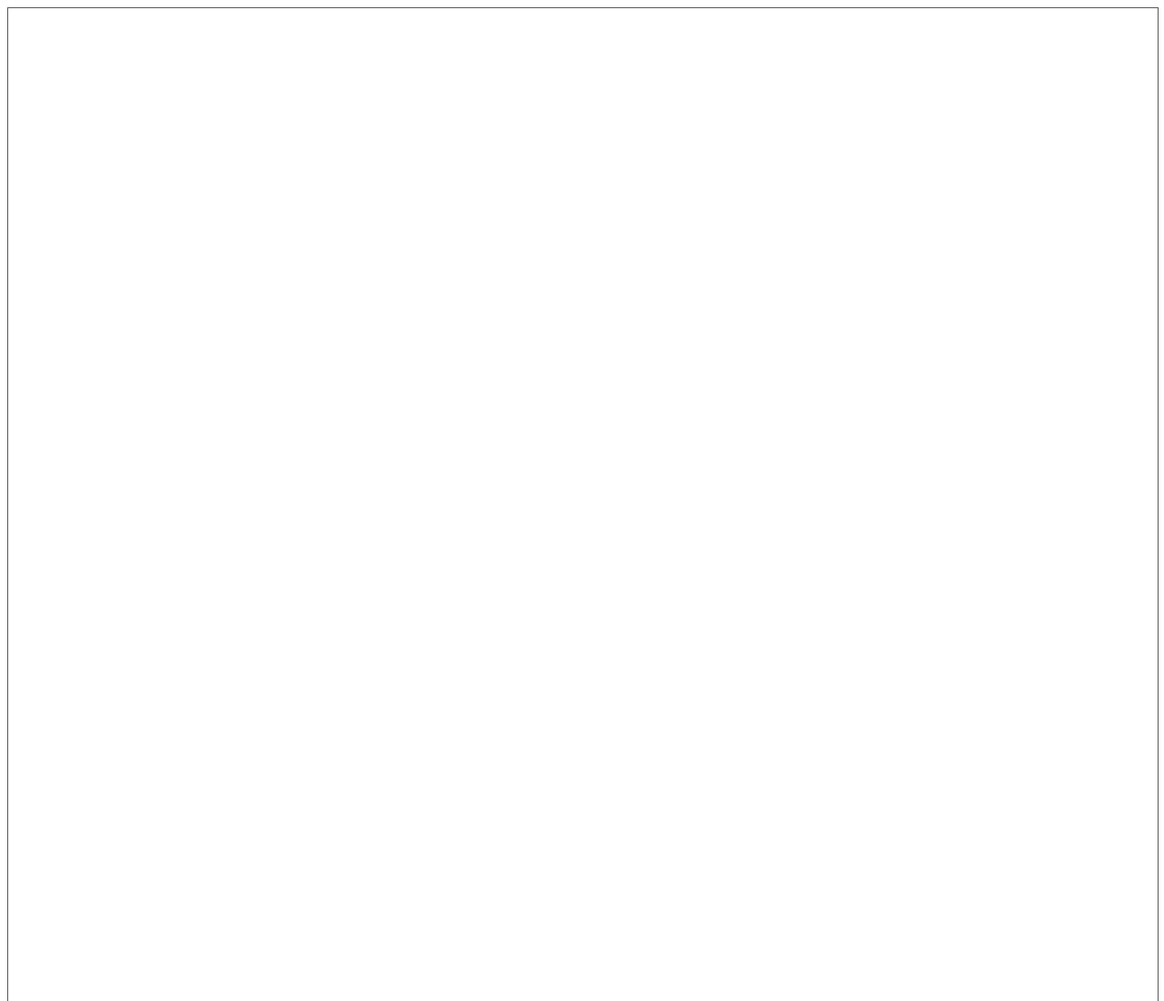
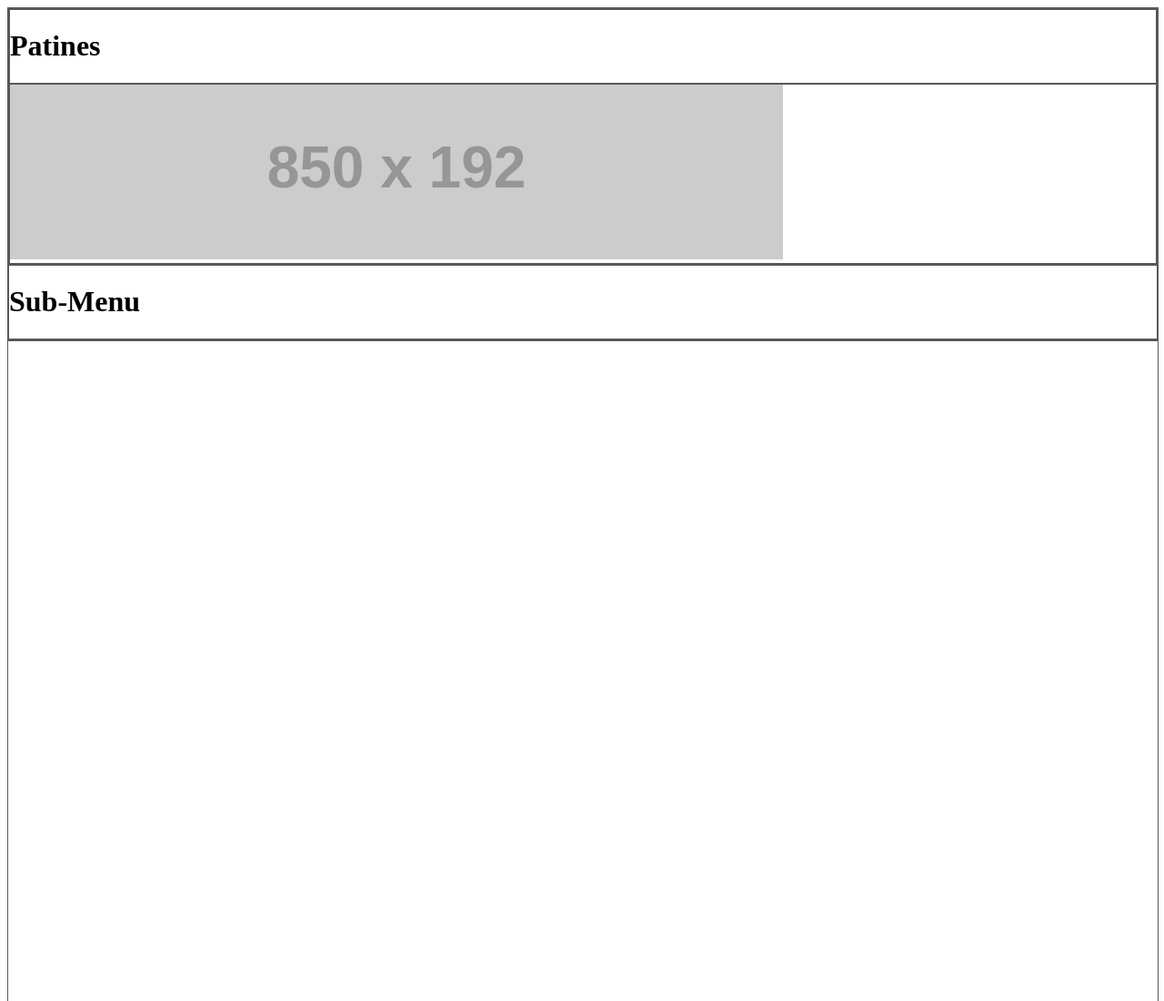
Before and after one commit to jona2255/smx-inercia, a plain HTML site: page patines.html in a window 1280 px wide. Shown: the top 1100 px of the page at 91% size. Drawn offline with Linux system fonts and the light colour scheme; placeholder pictures from the web are drawn by us.

Commit message:
footer acabo y empezado una nueva pagina (patines)

```diff
--- a/patines.css
+++ b/patines.css
@@ -2,18 +2,33 @@ div { border: 1px solid #585858;
 }
 
 #content-wrapper {
-  width: 100%;
+  width: 1845px;
   height: 5392px;;
 }
 
 #main-page {
-  width: 878px;
+  width: 70%;
   height: 2090px;
   float: right;
 }
 
+#page-title {
+  width: 850px;
+  height: 50.5px;
+}
+
+#banner-patines {
+  width: 850.5px;
+  height: 192px;
+}
+
+#content-page {
+  width: 850px;
+  height: 1797px;
+}
+
 #sub-menu {
-  width: 293px;
+  width: 30%;
   height: 5323px;
   float: left;
 }
--- a/patines.html
+++ b/patines.html
@@ -7,14 +7,27 @@
 </head>
 <body>
 <div id="content-wrapper">
-</div>
 
 	<div id="main-page">
+		<div id="page-title">
+			<h1>Patines</h1>
+		</div>
+		<div id="banner-patines">
+			<img src="http://via.placeholder.com/850x192">
+		</div>
 	</div>
 
 	<div id="sub-menu">
+		<h1>Sub-Menu</h1>
 	</div>
 
+	<div id="content-page">
+
+	</div>
+
+
+
+</div>
 </body>
 <footer>
 </footer>
```
Lines whose indentation alone changed are shown as unchanged.
